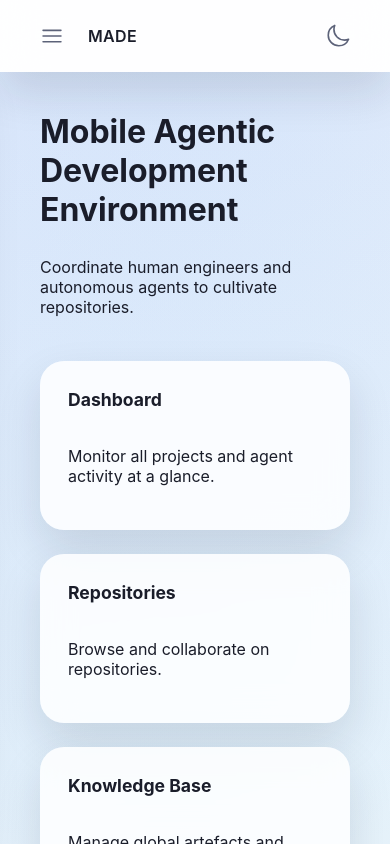
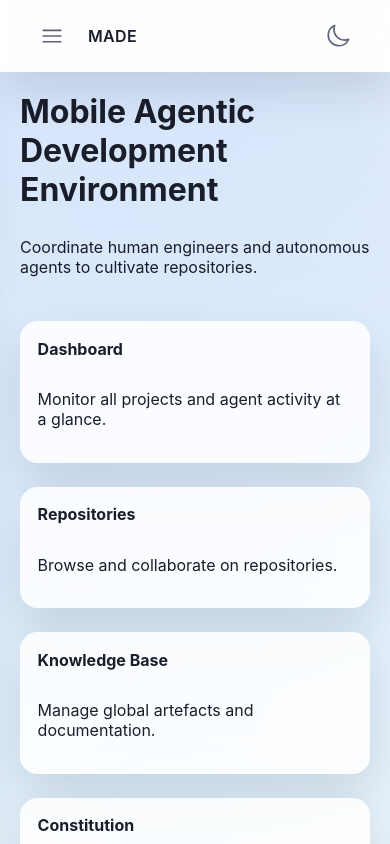
Before and after one commit to tbrandenburg/made, a React (Vite) app in the folder packages/frontend/: page / in a window 390 px wide. Built offline with nearby package versions, Linux system fonts and the light colour scheme; no server answers.

Commit message:
Adjust panel spacing for mobile

```diff
--- a/packages/frontend/src/styles/layout.css
+++ b/packages/frontend/src/styles/layout.css
@@ -33,3 +33,9 @@
       "content";
   }
 }
+
+@media (max-width: 640px) {
+  .app-content {
+    padding: 1.25rem;
+  }
+}
--- a/packages/frontend/src/styles/panel.css
+++ b/packages/frontend/src/styles/panel.css
@@ -64,3 +64,19 @@
   flex-direction: column;
   gap: 1rem;
 }
+
+@media (max-width: 640px) {
+  .panel {
+    padding: 1.1rem;
+    border-radius: 1.1rem;
+    gap: 0.9rem;
+  }
+
+  .panel-header h3 {
+    font-size: 1rem;
+  }
+
+  .panel-body {
+    gap: 0.75rem;
+  }
+}
```
